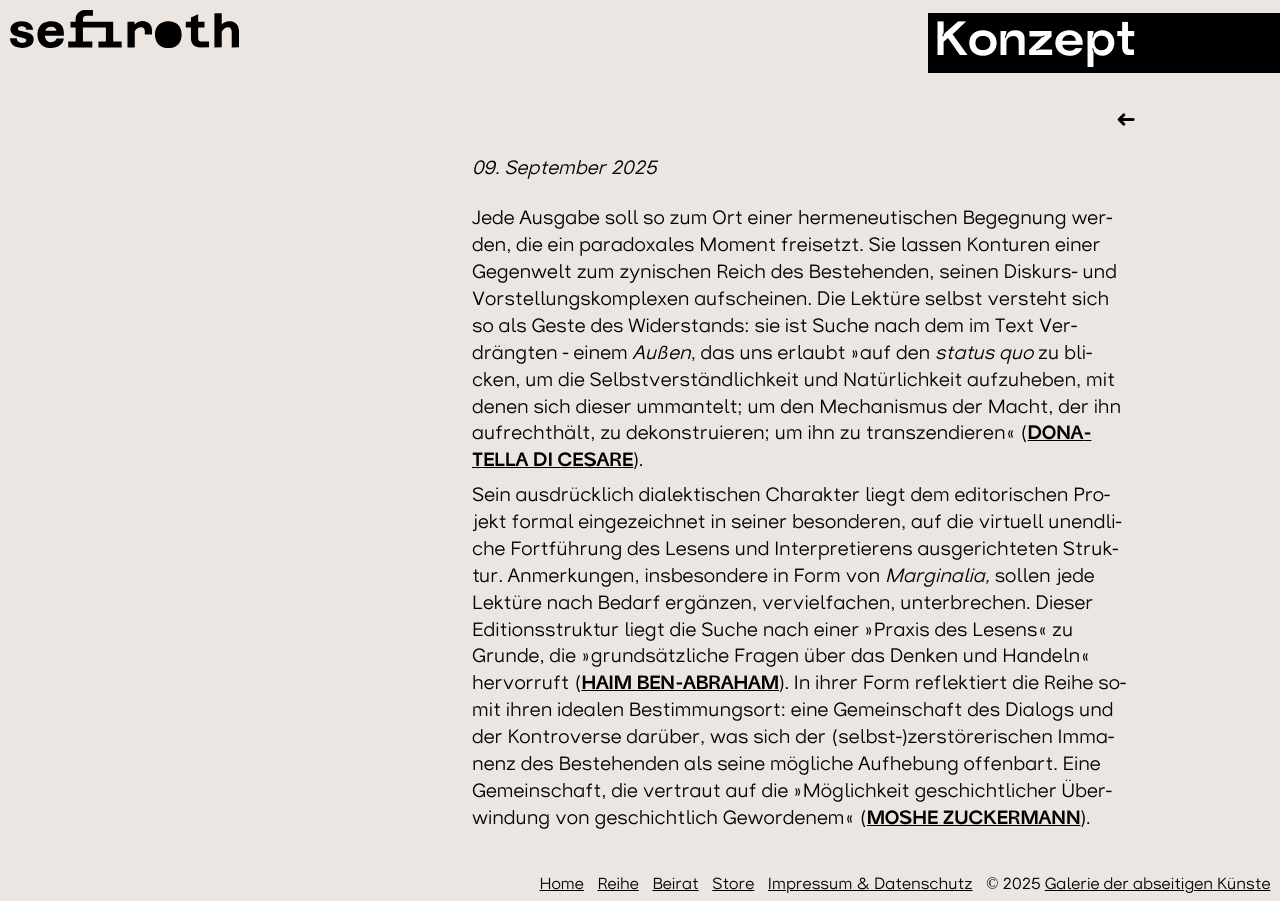
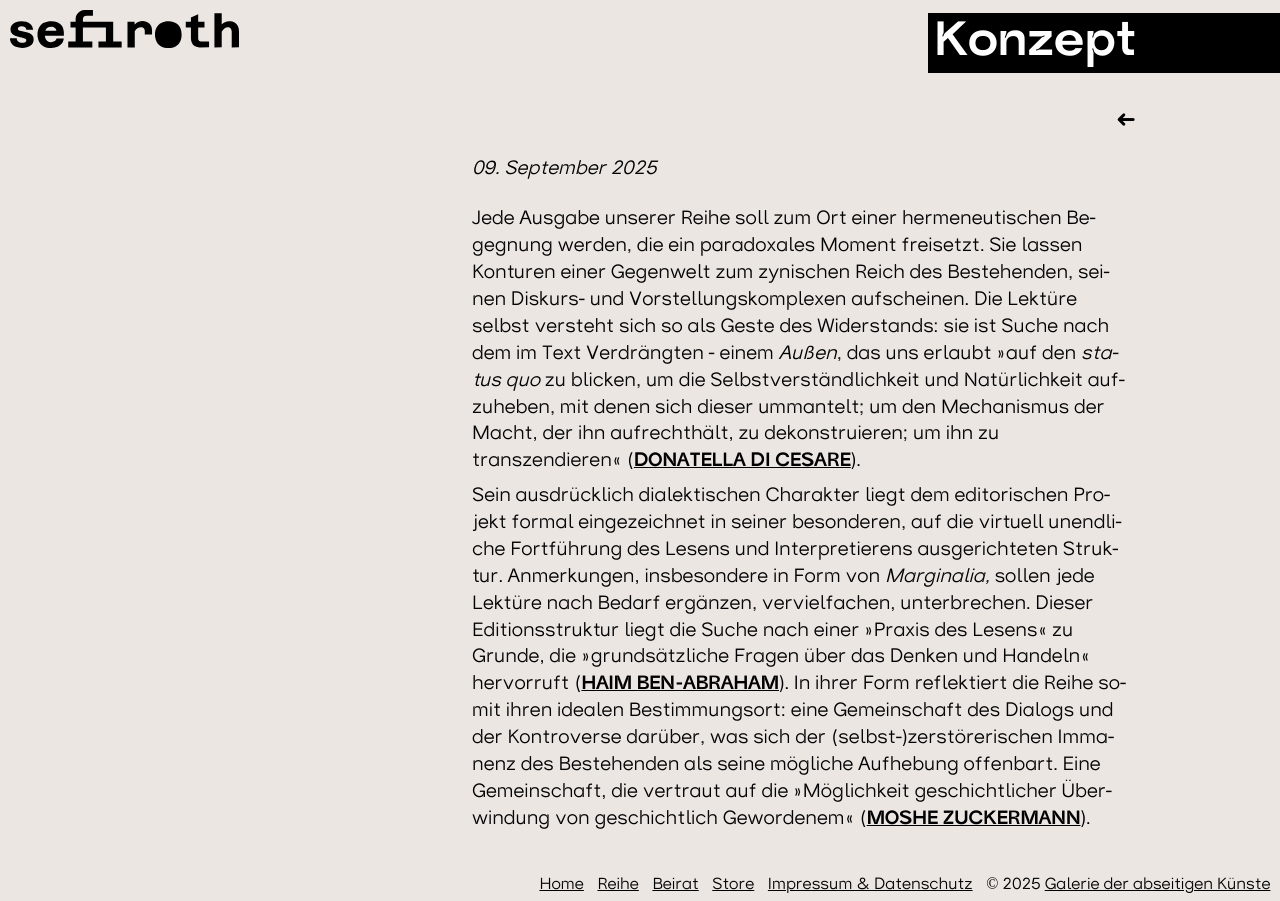
Before and after one commit to tniassorc/sefiroth-site, a Jekyll site: the page built from _posts/2025-09-09-konzept.md, in a window 1280 px wide. Built offline with Jekyll 4.4.1, drawn with Linux system fonts in a browser that asks for light colours; some web fonts are replaced; a script that is not in the unit is left out; comment, search, counter and statistics services are not loaded.

Commit message:
Update Blog Posts “2025-09-09-konzept”

```diff
--- a/_posts/2025-09-09-konzept.md
+++ b/_posts/2025-09-09-konzept.md
@@ -5,13 +5,7 @@ categories: Reihe
 collapsible: true
 date: 2025-09-09T12:36:00
 ---
-
-
-
-
-
-Jede Ausgabe soll so zum Ort einer hermeneutischen Begegnung werden, die ein
-paradoxales Moment freisetzt. Sie lassen Konturen einer Gegenwelt zum zynischen
+Jede Ausgabe unserer Reihe soll zum Ort einer hermeneutischen Begegnung werden, die ein paradoxales Moment freisetzt. Sie lassen Konturen einer Gegenwelt zum zynischen
 Reich des Bestehenden, seinen Diskurs- und Vorstellungskomplexen aufscheinen.
 Die Lektüre selbst versteht sich so als Geste des Widerstands: sie ist
 Suche nach dem im Text Verdrängten - einem *Außen*, das uns
```
